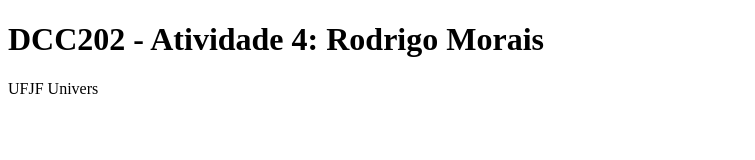
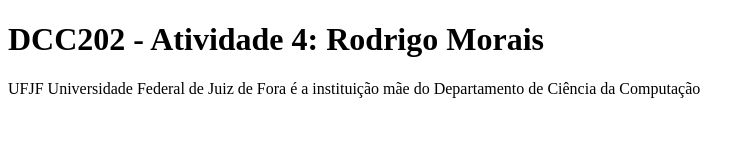
Before and after one commit to ufjf-dcc202/ufjf-dcc202-2023-3-a-atv4-rodrigo-mch, a website: page index.html in a window 1280 px wide. Shown: the whole page, without its empty margins (0-755 px from the left). Drawn offline with Linux system fonts and the light colour scheme.

Commit message:
adiciona diversas alterações ao index.html

```diff
--- a/index.html
+++ b/index.html
@@ -8,7 +8,7 @@
 <body>
     <main>
     <h1>DCC202 - Atividade 4: Rodrigo Morais</h1>
-    <p><a href:"www.ufjf.br">UFJF</a> Univers</p>
+    <p><a href:"www.ufjf.br">UFJF</a> Universidade Federal de Juiz de Fora é a instituição mãe do <a href:"dcc.ufjf.br">Departamento de Ciência da Computação</a></p>
     </main>
 </body>
 </html>
```
